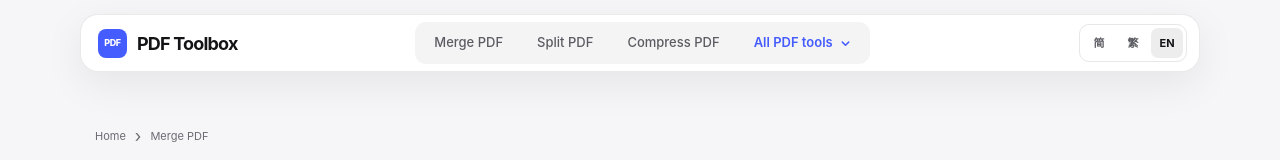
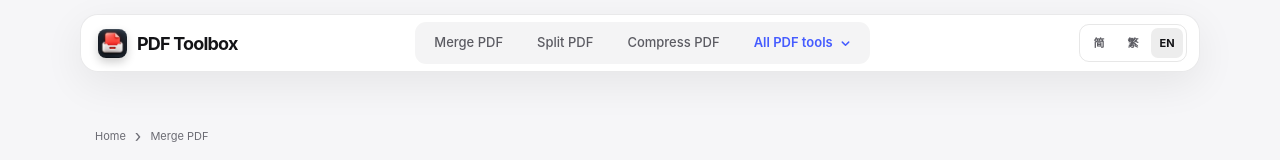
Before and after one commit to vibeforge2014/portal, a Next.js app: page /en/tools/pdf/merge in a window 1280 px wide. Shown: the top 160 px of the page. Built offline with nearby package versions, Linux system fonts and the light colour scheme.

Commit message:
feat(pdf): add PDF Toolbox product logo

```diff
--- a/src/app/[locale]/tools/pdf/layout.tsx
+++ b/src/app/[locale]/tools/pdf/layout.tsx
@@ -21,7 +21,7 @@ export default async function PdfLayout({ children, params }: { children: React.
       <header className="pdf-site-header">
         <nav className="pdf-site-nav" aria-label={copy.tools}>
           <a href={pdfUrl(locale)} className="pdf-brand">
-            <span className="pdf-brand-icon" aria-hidden>PDF</span>
+            <img src="/icons/pdf-toolbox.webp" className="pdf-brand-product-icon" alt="" aria-hidden />
             <strong>{copy.brandName}</strong>
           </a>
           <div className="pdf-header-links">
--- a/src/app/[locale]/tools/pdf/tools.css
+++ b/src/app/[locale]/tools/pdf/tools.css
@@ -3,6 +3,7 @@
 .pdf-site-nav { position:relative; width:min(1120px,100%); height:58px; margin:auto; padding:0 12px 0 17px; display:grid; grid-template-columns:1fr auto 1fr; align-items:center; border:1px solid rgb(var(--line) / .09); border-radius:18px; background:rgb(var(--header) / .93); box-shadow:0 12px 40px rgba(0,0,0,.07); backdrop-filter:blur(22px) saturate(170%); pointer-events:auto; }
 .pdf-brand { width:max-content; display:inline-flex; align-items:center; gap:10px; font-size:18px; letter-spacing:-.045em; }
 .pdf-brand-icon { width:29px; height:29px; flex:none; display:grid; place-items:center; border-radius:8px; background:rgb(var(--accent)); color:#fff; font-size:9px; font-weight:800; letter-spacing:-.04em; }
+.pdf-brand-product-icon { width:29px; height:29px; flex:none; display:block; border-radius:8px; object-fit:cover; box-shadow:0 4px 10px rgba(0,0,0,.2); }
 .pdf-header-links { display:flex; align-items:center; gap:4px; padding:4px; border-radius:11px; background:rgb(var(--line) / .045); }
 .pdf-header-links a { padding:7px 15px; color:rgb(var(--secondary)); border-radius:8px; font-size:13px; font-weight:550; }
 .pdf-header-links a:hover { color:rgb(var(--fg)); background:rgb(var(--surface)); }
--- a/src/app/globals.css
+++ b/src/app/globals.css
@@ -121,7 +121,7 @@ button, a { -webkit-tap-highlight-color: transparent; }
 .pdf-dropdown-icon--rotate, .pdf-dropdown-icon--page-numbers, .pdf-dropdown-icon--watermark, .pdf-dropdown-icon--crop, .pdf-dropdown-icon--resize, .pdf-dropdown-icon--edit, .pdf-dropdown-icon--sign, .pdf-dropdown-icon--redact, .pdf-dropdown-icon--fill-forms, .pdf-dropdown-icon--flatten-forms { background: #a75f9c; }
 .pdf-dropdown-icon--protect, .pdf-dropdown-icon--unlock, .pdf-dropdown-icon--compare { background: #4f83b8; }
 .software-app-icon { width: 27px; height: 27px; flex: none; display: grid; place-items: center; }
-.software-pdf-product-icon { width: 27px; height: 27px; flex: none; display: grid; place-items:center; border-radius:7px; background:#ef4444; color:#fff; font-size:8px; font-weight:800; letter-spacing:-.04em; }
+.software-pdf-product-icon { width: 27px; height: 27px; flex: none; display:block; border-radius:7px; object-fit:cover; box-shadow:0 3px 8px rgba(0,0,0,.22); }
 .software-app-copy { display: grid; gap: 2px; min-width: 0; }
 .software-app-copy strong { font-size: 13px; font-weight: 600; line-height: 1.25; }
 .software-app-copy small { color: rgb(var(--secondary)); font-size: 11px; font-weight: 500; line-height: 1.4; }
--- a/src/components/SoftwareDropdown.tsx
+++ b/src/components/SoftwareDropdown.tsx
@@ -61,7 +61,7 @@ export function SoftwareDropdown({ compact = false }: { compact?: boolean }) {
           <ul>
             <li>
               <a href={pdfProductUrl} aria-current={pathname.startsWith(`/${locale}/tools/pdf/`) ? "page" : undefined}>
-                <span className="software-pdf-product-icon" aria-hidden>PDF</span>
+                <img className="software-pdf-product-icon" src="/icons/pdf-toolbox.webp" alt="" aria-hidden />
                 <span className="software-app-copy"><strong>{pdfCopy.brandName}</strong><small>{pdfCategory}</small></span>
               </a>
             </li>
```
Also changed, not shown: public/icons/pdf-toolbox.png (added), public/icons/pdf-toolbox.webp (added).
